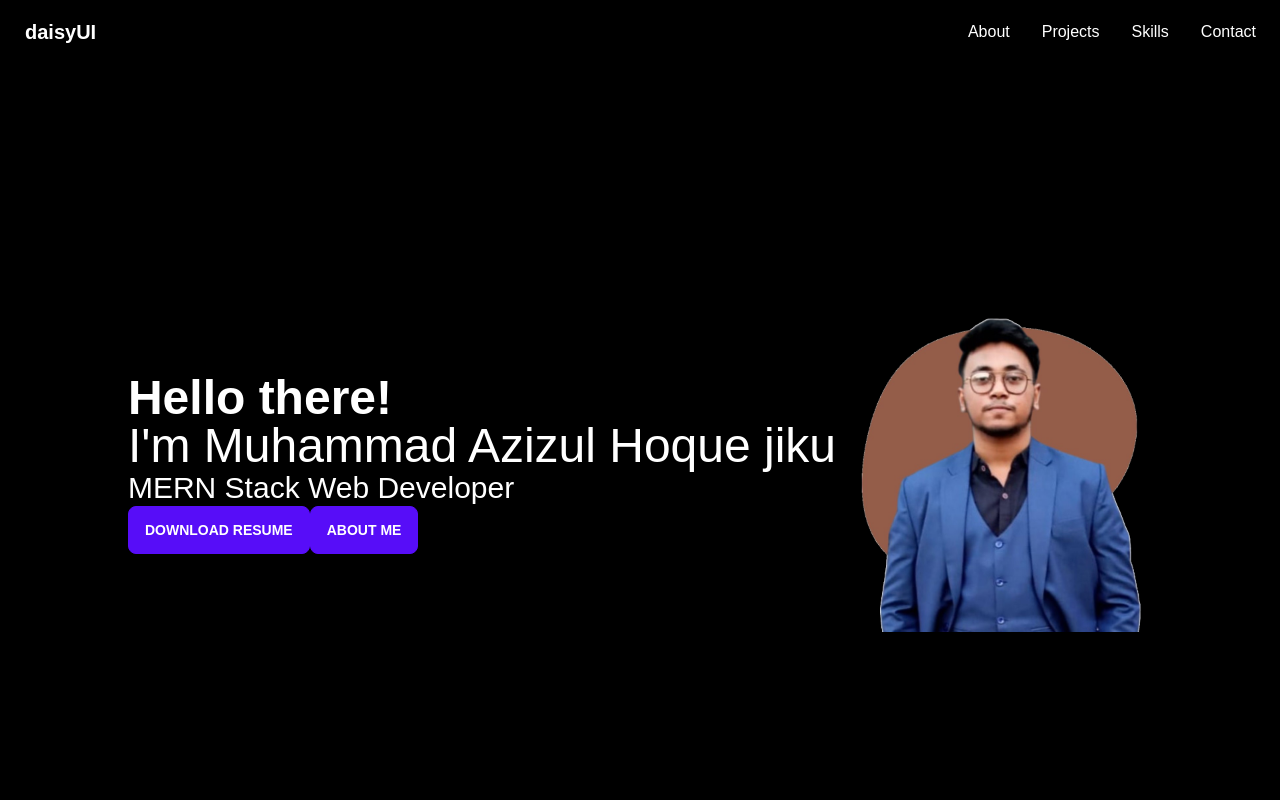
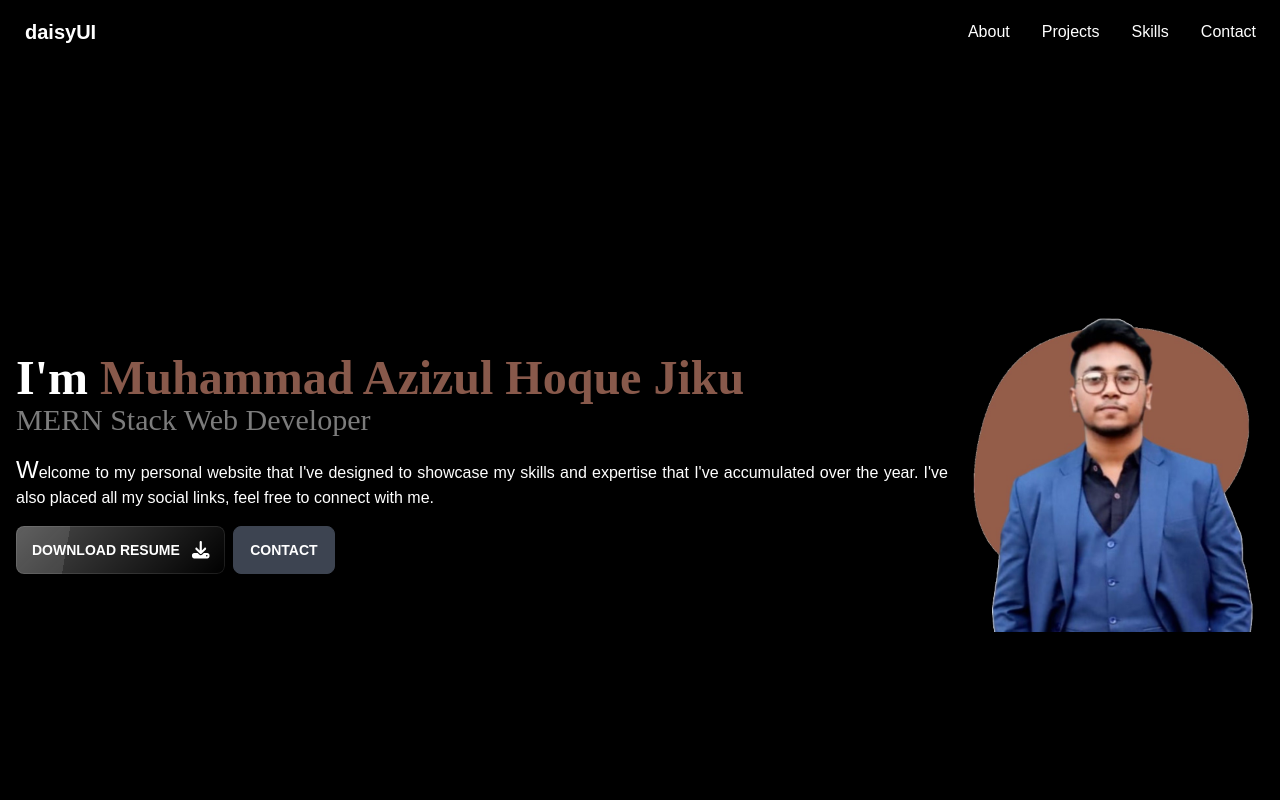
Before and after one commit to muhammad-jiku/jikmunn-portfolio-client, a React (Create React App) app: page / in a window 1280 px wide. Shown: the top 800 px of the page. Built offline with nearby package versions, Linux system fonts and the light colour scheme.

Commit message:
font awesome added

```diff
--- a/package.json
+++ b/package.json
@@ -3,6 +3,10 @@
   "version": "0.1.0",
   "private": true,
   "dependencies": {
+    "@fortawesome/fontawesome-svg-core": "^6.1.1",
+    "@fortawesome/free-regular-svg-icons": "^6.1.1",
+    "@fortawesome/free-solid-svg-icons": "^6.1.1",
+    "@fortawesome/react-fontawesome": "^0.1.18",
     "@testing-library/jest-dom": "^5.16.4",
     "@testing-library/react": "^13.3.0",
     "@testing-library/user-event": "^13.5.0",
--- a/src/pages/Home/Banner/Banner.js
+++ b/src/pages/Home/Banner/Banner.js
@@ -1,5 +1,7 @@
 import React from 'react';
 import me from '../../../Images/Jikum.png';
+import { FontAwesomeIcon } from '@fortawesome/react-fontawesome';
+import { faDownload } from '@fortawesome/free-solid-svg-icons';
 
 const Banner = () => {
   return (
@@ -7,11 +9,36 @@ const Banner = () => {
       <div className="hero-content flex-col items-center lg:flex-row-reverse min-h-screen">
         <img src={me} alt="" style={{ width: '300px' }} />
         <div>
-          <h1 className="text-5xl font-bold">Hello there!</h1>
-          <h1 className="text-5xl">I'm Muhammad Azizul Hoque jiku</h1>
-          <h1 className="text-3xl">MERN Stack Web Developer</h1>
-          <button className="btn btn-primary">Download Resume</button>
-          <button className="btn btn-primary">About Me</button>
+          <h1
+            className="text-4xl md:text-5xl font-bold"
+            style={{ fontFamily: 'Newsreader' }}
+          >
+            I'm{' '}
+            <span style={{ color: '#88594B' }}>Muhammad Azizul Hoque Jiku</span>
+          </h1>
+          <h1
+            className="text-xl md:text-3xl"
+            style={{ color: '#7C7C7C', fontFamily: 'Headland One' }}
+          >
+            MERN Stack Web Developer
+          </h1>
+          <p className=" py-4 text-justify">
+            <span className="text-2xl">W</span>elcome to my personal website
+            that I've designed to showcase my skills and expertise that I've
+            accumulated over the year. I've also placed all my social links,
+            feel free to connect with me.
+          </p>
+          <button className="btn glass">
+            <a
+              href="https://drive.google.com/file/d/1HscU66zuSmO4VHLfDiFxH-0ypFb0MR9J/view?usp=sharing"
+              download
+            >
+              Download Resume{' '}
+              <FontAwesomeIcon icon={faDownload} className="ml-2" size="lg" />
+            </a>{' '}
+          </button>
+          <button class="btn active ml-2">Contact</button>
+          {/* <button className="btn btn-primary ml-2"></button> */}
         </div>
       </div>
     </div>
--- a/src/pages/Shared/Footer/Footer.js
+++ b/src/pages/Shared/Footer/Footer.js
@@ -10,8 +10,8 @@ const Footer = () => {
             height="50"
             viewBox="0 0 24 24"
             xmlns="http://www.w3.org/2000/svg"
-            fill-rule="evenodd"
-            clip-rule="evenodd"
+            fillRule="evenodd"
+            clipRule="evenodd"
             className="fill-current"
           >
             <path d="M22.672 15.226l-2.432.811.841 2.515c.33 1.019-.209 2.127-1.23 2.456-1.15.325-2.148-.321-2.463-1.226l-.84-2.518-5.013 1.677.84 2.517c.391 1.203-.434 2.542-1.831 2.542-.88 0-1.601-.564-1.86-1.314l-.842-2.516-2.431.809c-1.135.328-2.145-.317-2.463-1.229-.329-1.018.211-2.127 1.231-2.456l2.432-.809-1.621-4.823-2.432.808c-1.355.384-2.558-.59-2.558-1.839 0-.817.509-1.582 1.327-1.846l2.433-.809-.842-2.515c-.33-1.02.211-2.129 1.232-2.458 1.02-.329 2.13.209 2.461 1.229l.842 2.515 5.011-1.677-.839-2.517c-.403-1.238.484-2.553 1.843-2.553.819 0 1.585.509 1.85 1.326l.841 2.517 2.431-.81c1.02-.33 2.131.211 2.461 1.229.332 1.018-.21 2.126-1.23 2.456l-2.433.809 1.622 4.823 2.433-.809c1.242-.401 2.557.484 2.557 1.838 0 .819-.51 1.583-1.328 1.847m-8.992-6.428l-5.01 1.675 1.619 4.828 5.011-1.674-1.62-4.829z"></path>
```
Also changed, not shown: 1 other file (tests, documents, lock files or other folders).
